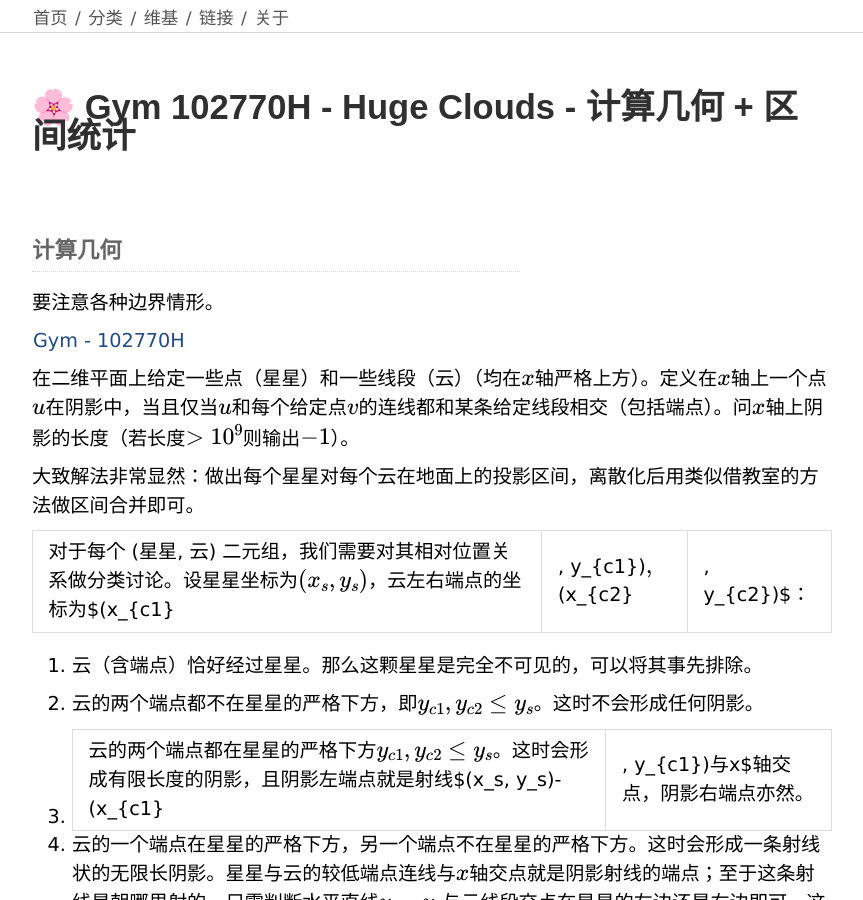
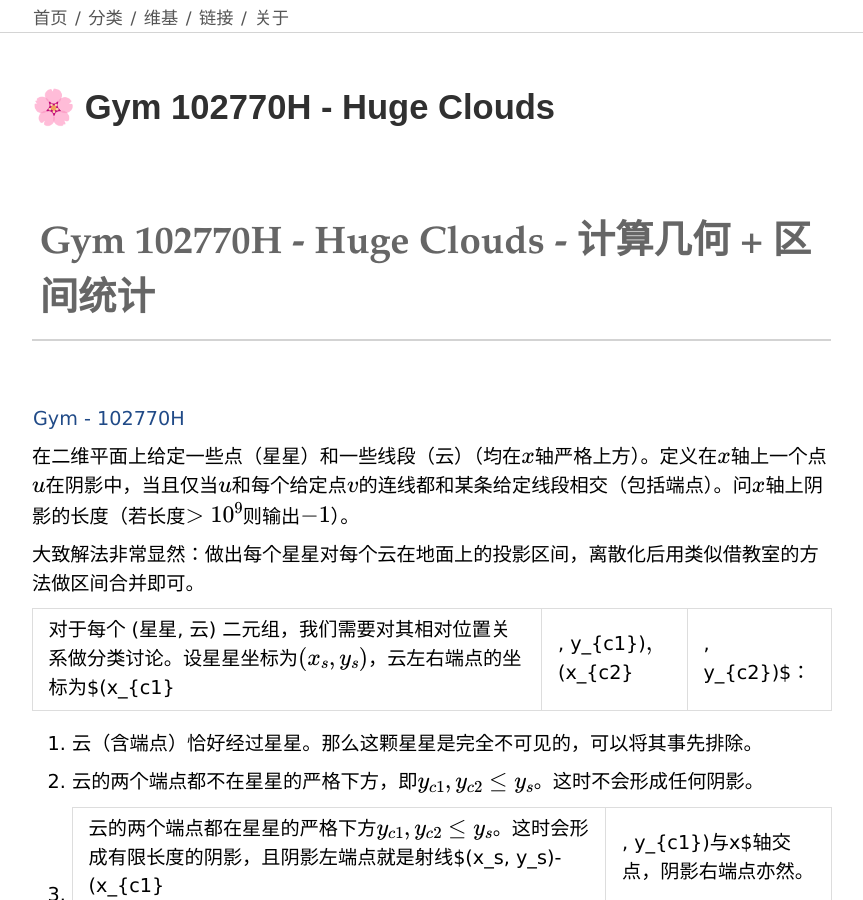
Before and after one commit to ArmeriaWang/ArmeriaWang.github.io, a Jekyll site: the page built from _posts/2020-10-25-gym-102770h.md, in a window 1280 px wide and 900 px high. Shown: the whole window, without its empty margins (208-1071 px from the left). Built offline with Jekyll 4.4.1, drawn with Linux system fonts in a browser that asks for light colours; formulas are drawn with MathJax 3.

Commit message:
Update 2020-10-25-gym-102770h.md

```diff
--- a/_posts/2020-10-25-gym-102770h.md
+++ b/_posts/2020-10-25-gym-102770h.md
@@ -1,7 +1,7 @@
 ---
 layout: post
 title: gym-102770h
-postTitle: Gym 102770H - Huge Clouds - 计算几何 + 区间统计
+postTitle: Gym 102770H - Huge Clouds
 categories: [Algorithms Competition, Gym, Computational Geometry, Sequence Difference]
 keywords: Algorithms Competition, Gym, Computational Geometry, Sequence Difference
 published: true
@@ -9,9 +9,7 @@
 typora-root-url: ..
 ---
 
-### 计算几何
-
-要注意各种边界情形。
+# Gym 102770H - Huge Clouds - 计算几何 + 区间统计
 
 [Gym - 102770H](https://vjudge.net/problem/Gym-102770H/origin)
 
```
